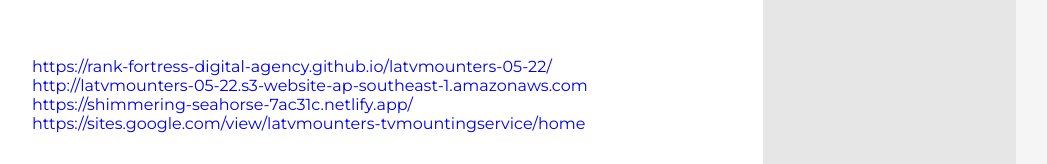
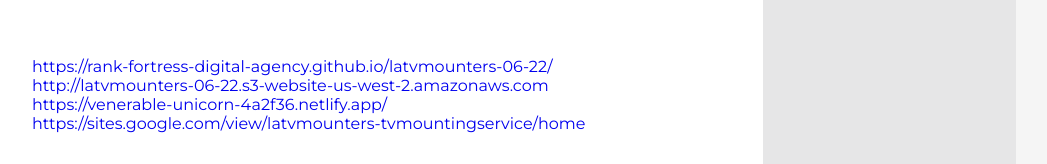
Before and after one commit to Rank-Fortress-Digital-Agency/latvmounters-06-22, a plain HTML site: page index.html in a window 1280 px wide. Shown: the part 9007-9171 px from the top of the page, without its empty margins (136-1183 px from the left). Drawn offline with Linux system fonts and the light colour scheme.

Commit message:
Add files via upload

```diff
--- a/index.html
+++ b/index.html
@@ -468,18 +468,18 @@
         <section>
           <a
             target="_bLank"
-            href="https://rank-fortress-digital-agency.github.io/latvmounters-05-22/"
-            >https://rank-fortress-digital-agency.github.io/latvmounters-05-22/</a
+            href="https://rank-fortress-digital-agency.github.io/latvmounters-06-22/"
+            >https://rank-fortress-digital-agency.github.io/latvmounters-06-22/</a
           ><br />
           <a
             target="_bLank"
-            href="http://latvmounters-05-22.s3-website-ap-southeast-1.amazonaws.com"
-            >http://latvmounters-05-22.s3-website-ap-southeast-1.amazonaws.com</a
+            href="http://latvmounters-06-22.s3-website-us-west-2.amazonaws.com"
+            >http://latvmounters-06-22.s3-website-us-west-2.amazonaws.com</a
           ><br />
           <a
             target="_bLank"
-            href="https://shimmering-seahorse-7ac31c.netlify.app/"
-            >https://shimmering-seahorse-7ac31c.netlify.app/</a
+            href="https://venerable-unicorn-4a2f36.netlify.app/"
+            >https://venerable-unicorn-4a2f36.netlify.app/</a
           ><br />
           <a
             target="_bLank"
```
